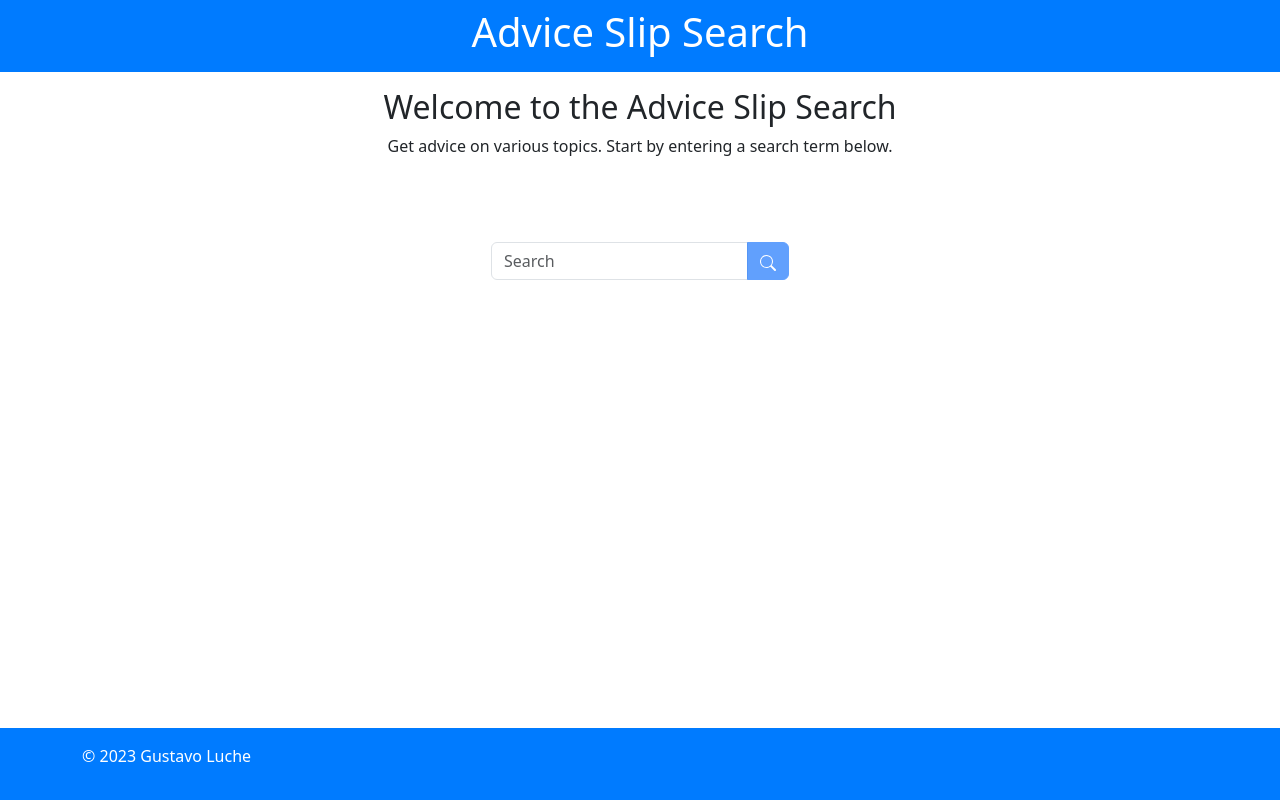
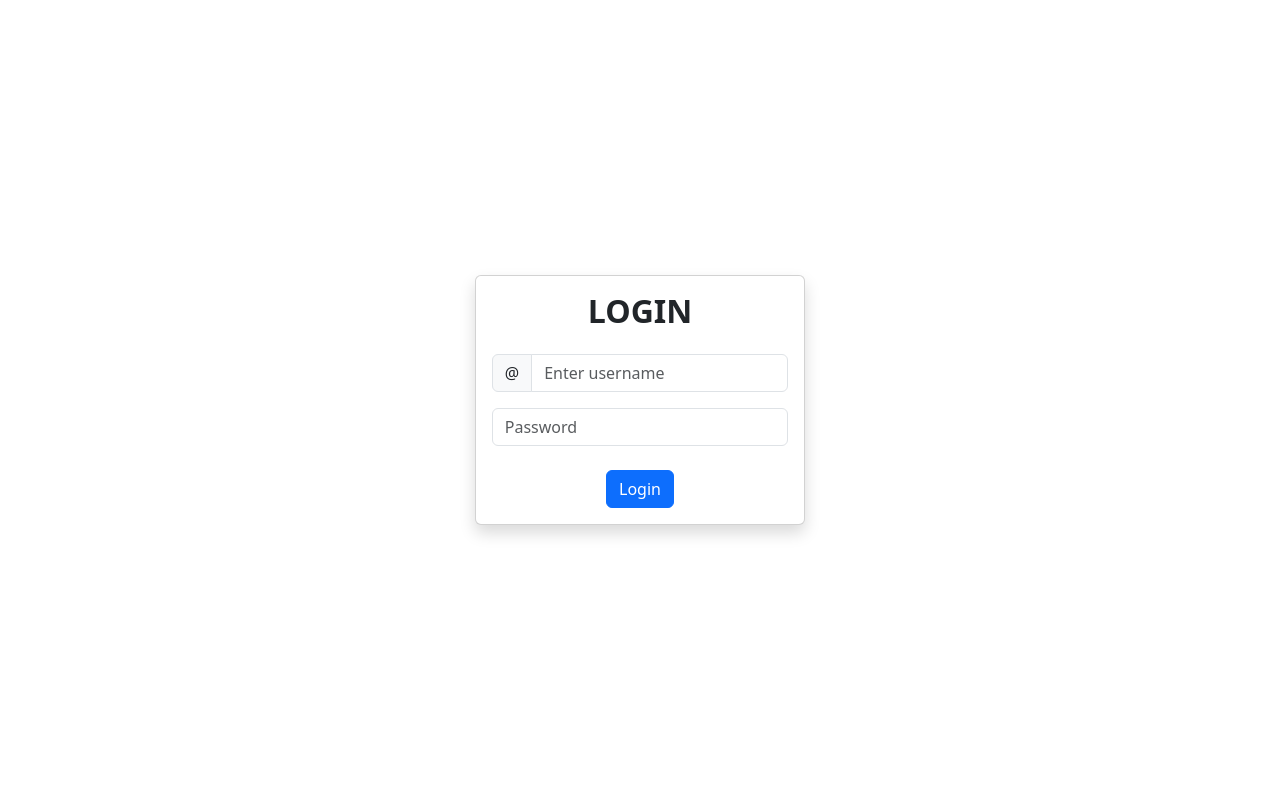
Before and after one commit to GustavoLuche/web-fullstack-project2, a React (Create React App) app in the folder frontend/: page / in a window 1280 px wide. Built offline with nearby package versions, Linux system fonts and the light colour scheme.

Commit message:
Added AuthContext

```diff
--- a/frontend/src/App.js
+++ b/frontend/src/App.js
@@ -9,14 +9,22 @@ import Paginator from "./components/Paginator";
 import AdviceList from "./components/AdviceList.js";
 import Footer from "./components/Footer";
 import { useAdviceContext } from "./context/AdviceContext";
+import { useAuthContext } from "./context/AuthContext";
 import "./App.css";
+import Login from "./components/Login.js";
 
 function App() {
   // Usando o contexto para acessar o estado
   const { state } = useAdviceContext();
+  const { authState } = useAuthContext();
   const { error, isLoading, searchTerm, searchPerformed } = state;
+  const { isAuthenticated } = authState;
 
   return (
+    <>
+      {!isAuthenticated ? (
+        <Login />
+      ) : (
         <div className="App">
           <Header title="Advice Slip Search" />
           <Greeting />
@@ -38,6 +46,8 @@ function App() {
           </div>
           <Footer />
         </div>
+      )}
+    </>
   );
 }
 
--- a/frontend/src/components/Login.js
+++ b/frontend/src/components/Login.js
@@ -10,16 +10,22 @@ import {
   InputGroup,
 } from "react-bootstrap";
 import authService from "../services/authService";
+import { useAuthContext } from "../context/AuthContext";
 
 function Login() {
   const [username, setUsername] = useState("");
   const [password, setPassword] = useState("");
+  const { toggleAuthentication } = useAuthContext();
 
   const handleLogin = async () => {
+    debugger;
     try {
       const result = await authService.login(username, password);
-      // Lógica adicional após o login bem-sucedido (redirecionamento, armazenamento de token, etc.)
+      debugger;
+      // Lógica adicional após o login bem-sucedido
       console.log("Login bem-sucedido!", result);
+      debugger;
+      toggleAuthentication(true);
     } catch (error) {
       // Lidar com erros de login (exibir mensagem de erro, etc.)
       console.error("Erro durante o login:", error.message);
@@ -54,30 +60,12 @@ function Login() {
                   />
                 </Form.Group>
 
-                <Form.Group controlId="formBasicCheckbox" className="mt-2">
-                  <p className="small">
-                    <a className="text-primary" href="#!">
-                      Forgot password?
-                    </a>
-                  </p>
-                </Form.Group>
-
-                <div
-                  className="d-flex justify-content-center align-items-center"
-                  onClick={handleLogin}
-                >
-                  <Button variant="primary" type="submit">
+                <div className="d-flex justify-content-center align-items-center mt-4">
+                  <Button onClick={handleLogin} variant="primary" type="button">
                     Login
                   </Button>
                 </div>
               </Form>
-
-              <p className="mt-3 text-center">
-                Don't have an account?{" "}
-                <a href="#" className="text-primary fw-bold">
-                  Sign Up
-                </a>
-              </p>
             </Card.Body>
           </Card>
         </Col>
--- /dev/null
+++ b/frontend/src/context/AuthContext.js
@@ -0,0 +1,52 @@
+import React, { createContext, useReducer, useContext } from "react";
+// import { authService } from "../services/authService";
+
+// Estrutura inicial do estado
+const initialAuthState = {
+  isAuthenticated: false,
+};
+
+// Criação do contexto
+const AuthContext = createContext();
+
+// Definindo os tipos de ação para usar com useReducer
+const SET_AUTHENTICATED = "SET_AUTHENTICATED";
+
+// Função de redução para atualizar o estado com base em ações
+function authReducer(authState, action) {
+  switch (action.type) {
+    case SET_AUTHENTICATED:
+      return { ...authState, isAuthenticated: action.payload };
+    default:
+      return authState;
+  }
+}
+
+// Provedor do contexto que fornece o estado e funções de atualização
+export function AuthContextProvider({ children }) {
+  const [authState, dispatch] = useReducer(authReducer, initialAuthState);
+
+  const toggleAuthentication = (value) => {
+    dispatch({ type: SET_AUTHENTICATED, payload: value });
+  };
+
+  return (
+    <AuthContext.Provider
+      value={{
+        authState,
+        toggleAuthentication,
+      }}
+    >
+      {children}
+    </AuthContext.Provider>
+  );
+}
+
+// Hook personalizado para usar o contexto
+export function useAuthContext() {
+  const context = useContext(AuthContext);
+  if (!context) {
+    throw new Error("useAuthContext must be used within a AuthContextProvider");
+  }
+  return context;
+}
--- a/frontend/src/index.js
+++ b/frontend/src/index.js
@@ -1,17 +1,20 @@
-import React from 'react';
-import { createRoot } from 'react-dom/client';
-import './index.css';
-import App from './App';
-import reportWebVitals from './reportWebVitals';
+import React from "react";
+import { createRoot } from "react-dom/client";
+import "./index.css";
+import App from "./App";
+import reportWebVitals from "./reportWebVitals";
 import "bootstrap/dist/css/bootstrap.min.css";
-import { AdviceContextProvider } from './context/AdviceContext';
+import { AdviceContextProvider } from "./context/AdviceContext";
+import { AuthContextProvider } from "./context/AuthContext";
 
 // Renderiza o aplicativo dentro do contexto fornecido pelo AdviceContextProvider
-createRoot(document.getElementById('root')).render(
+createRoot(document.getElementById("root")).render(
   <React.StrictMode>
-    <AdviceContextProvider>
-      <App />
-    </AdviceContextProvider>
+    <AuthContextProvider>
+      <AdviceContextProvider>
+        <App />
+      </AdviceContextProvider>
+    </AuthContextProvider>
   </React.StrictMode>
 );
 
--- a/frontend/src/services/authService.js
+++ b/frontend/src/services/authService.js
@@ -6,7 +6,7 @@ const API_URL = "http://localhost:3001";
 const authService = {
   login: async (username, password) => {
     try {
-      const response = await axios.post(`${API_URL}/login`, {
+      const response = await axios.post(`${API_URL}/auth/login`, {
         username,
         password,
       });
```
Lines whose indentation alone changed are shown as unchanged.
